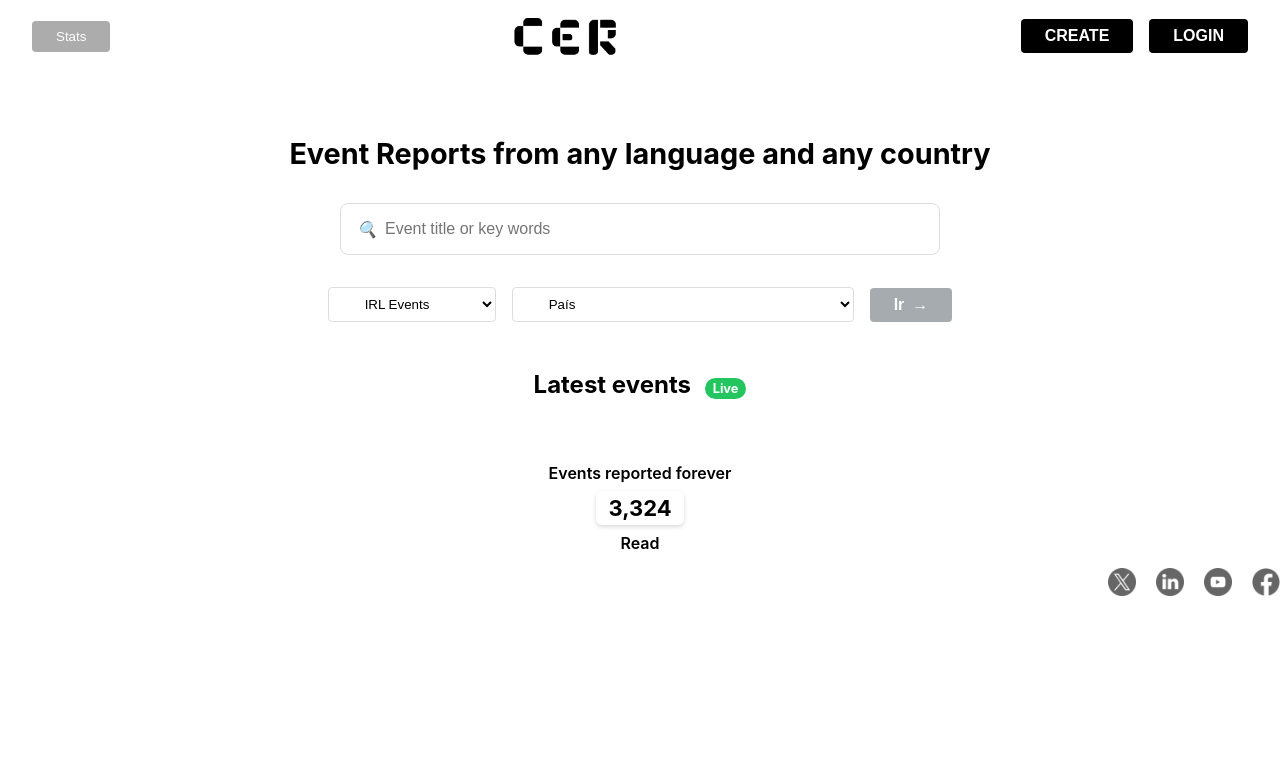
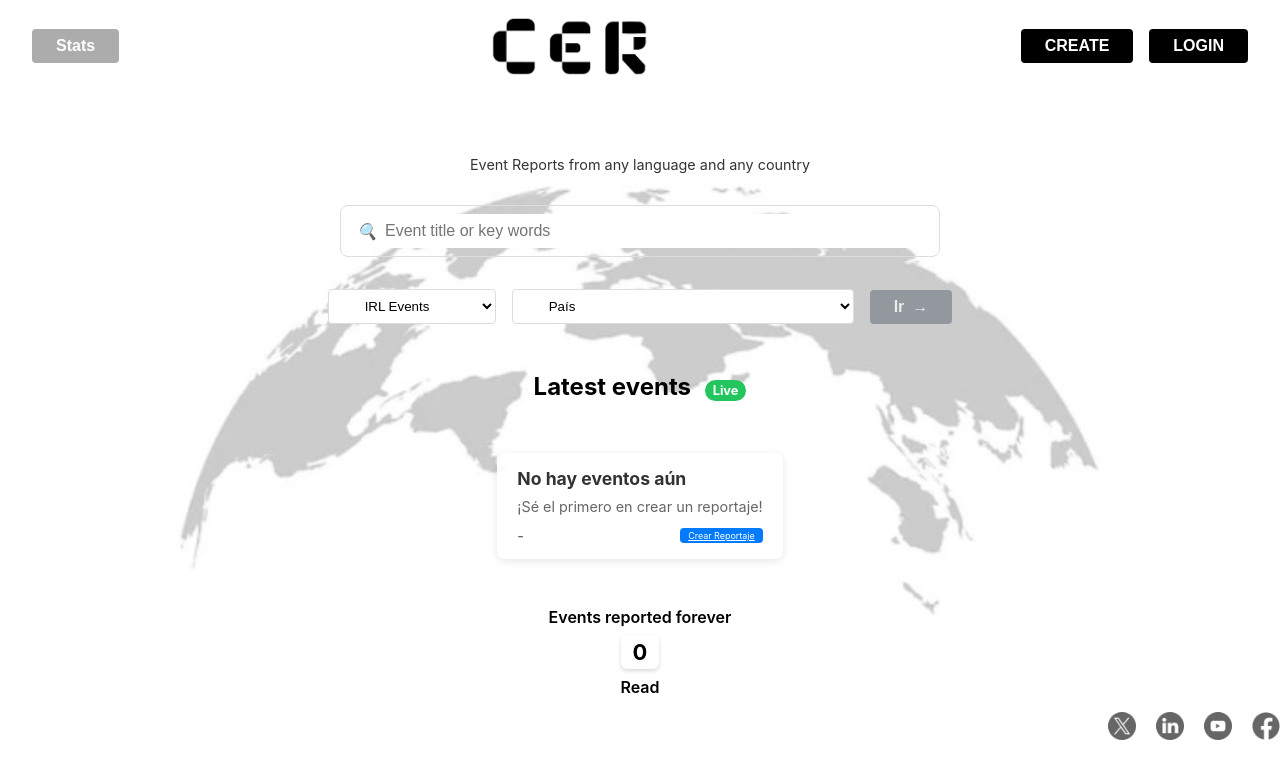
Before and after one commit to Jair24Sanchez/CER, a plain HTML site: page Home/Homepage.html in a window 1280 px wide. Drawn offline with Linux system fonts and the light colour scheme.

Commit message:
Mejorar diseño del Homepage: logo más grande, slogan más pequeño, imagen de fondo, últimos eventos y contador dinámico

```diff
--- a/Home/Homepage.html
+++ b/Home/Homepage.html
@@ -54,8 +54,8 @@
 
         <div class="latest-events">
             <h2>Latest events <span class="live-tag">Live</span></h2>
-            <div class="latest-events-list">
-                <!-- Lista de eventos recientes -->
+            <div class="latest-events-list" id="latestEventsList">
+                <!-- Lista de eventos recientes se llena dinámicamente -->
             </div>
         </div>
     </main>
@@ -63,7 +63,7 @@
 <footer class="footer">
   <div class="footer-left">
     <p>Events reported forever</p>
-    <h2>3,324</h2>
+    <h2 id="totalEvents">0</h2>
     <p>Read</p>
   </div>
 
--- a/Home/HomepageCSS.css
+++ b/Home/HomepageCSS.css
@@ -15,6 +15,23 @@ body {
     font-family: -apple-system, BlinkMacSystemFont, 'Segoe UI', Roboto, sans-serif;
     background-color: var(--background-color);
     color: var(--primary-color);
+    background-image: url('./world.jpg');
+    background-size: cover;
+    background-position: center;
+    background-repeat: no-repeat;
+    background-attachment: fixed;
+    position: relative;
+}
+
+body::before {
+    content: '';
+    position: fixed;
+    top: 0;
+    left: 0;
+    width: 100%;
+    height: 100%;
+    background-color: rgba(255, 255, 255, 0.5);
+    z-index: -1;
 }
 
 nav {
@@ -31,7 +48,7 @@ nav {
 }
 
 .logo {
-    height: 40px;
+    height: 60px;
     margin: 0 auto;
     cursor: pointer;
     transition: transform 0.2s ease;
@@ -48,6 +65,8 @@ nav {
     padding: 0.5rem 1.5rem;
     border-radius: 4px;
     cursor: pointer;
+    font-size: 1rem;
+    font-weight: bold;
 }
 
 .auth-buttons {
@@ -77,7 +96,7 @@ nav {
     border: none;
     padding: 0.6rem 2rem;
     border-radius: 6px;
-    font-weight: 600;
+    font-weight: bold;
     text-transform: uppercase;
     cursor: pointer;
     font-size: 1rem;
@@ -95,7 +114,7 @@ nav {
     border: none;
     padding: 0.6rem 2rem;
     border-radius: 6px;
-    font-weight: 600;
+    font-weight: bold;
     text-transform: uppercase;
     cursor: pointer;
     font-size: 1rem;
@@ -116,7 +135,9 @@ main {
 h1 {
     text-align: center;
     margin: 2rem 0;
-    font-size: 1.8rem;
+    font-size: 0.9rem;
+    font-weight: 400;
+    opacity: 0.8;
 }
 
 .search-container {
@@ -278,7 +299,57 @@ h1 {
 .latest-events-list {
     display: flex;
     flex-direction: column;
-    gap: 1rem;
+    gap: 15px;
+    margin-top: 20px;
+}
+
+.event-item {
+    background: rgba(255, 255, 255, 0.9);
+    border-radius: 8px;
+    padding: 15px 20px;
+    text-align: left;
+    box-shadow: 0 2px 8px rgba(0, 0, 0, 0.1);
+    transition: transform 0.2s ease, box-shadow 0.2s ease;
+    cursor: pointer;
+}
+
+.event-item:hover {
+    transform: translateY(-2px);
+    box-shadow: 0 4px 12px rgba(0, 0, 0, 0.15);
+}
+
+.event-item h3 {
+    margin: 0 0 8px 0;
+    font-size: 1.1em;
+    color: #333;
+}
+
+.event-item p {
+    margin: 0 0 5px 0;
+    color: #666;
+    font-size: 0.9em;
+    line-height: 1.4;
+}
+
+.event-meta {
+    display: flex;
+    justify-content: space-between;
+    align-items: center;
+    margin-top: 10px;
+    font-size: 0.8em;
+    color: #888;
+}
+
+.event-date {
+    font-weight: 500;
+}
+
+.event-category {
+    background: #007bff;
+    color: white;
+    padding: 2px 8px;
+    border-radius: 4px;
+    font-size: 0.7em;
 }
 
 .live-tag {
--- a/Home/js/HomepageJS.js
+++ b/Home/js/HomepageJS.js
@@ -120,6 +120,54 @@ document.addEventListener('DOMContentLoaded', function() {
         }
     }
 
+    // Función para cargar los últimos eventos
+    function loadLatestEvents() {
+        const reportajes = JSON.parse(localStorage.getItem('reportajes') || '[]');
+        const latestEventsList = document.getElementById('latestEventsList');
+
+        if (!latestEventsList) return;
+
+        // Ordenar por fecha más reciente y tomar los últimos 10
+        const latestReportajes = reportajes
+            .sort((a, b) => new Date(b.timestamp) - new Date(a.timestamp))
+            .slice(0, 10);
+
+        if (latestReportajes.length === 0) {
+            latestEventsList.innerHTML = `
+                <div class="event-item">
+                    <h3>No hay eventos aún</h3>
+                    <p>¡Sé el primero en crear un reportaje!</p>
+                    <div class="event-meta">
+                        <span class="event-date">-</span>
+                        <a href="./reporte-por-iniciativa-propia.html" class="event-category">Crear Reportaje</a>
+                    </div>
+                </div>
+            `;
+            return;
+        }
+
+        latestEventsList.innerHTML = latestReportajes.map(reportaje => `
+            <div class="event-item" onclick="window.location.href='./reportajes/leer.html?id=${reportaje.id}'">
+                <h3>${reportaje.title}</h3>
+                <p>${reportaje.content.replace(/<[^>]*>/g, '').substring(0, 100)}${reportaje.content.length > 100 ? '...' : ''}</p>
+                <div class="event-meta">
+                    <span class="event-date">${new Date(reportaje.timestamp).toLocaleDateString()}</span>
+                    <span class="event-category">${reportaje.typeLabel} - ${reportaje.subtypeLabel}</span>
+                </div>
+            </div>
+        `).join('');
+    }
+
+    // Función para actualizar el contador total de eventos
+    function updateTotalEventsCounter() {
+        const reportajes = JSON.parse(localStorage.getItem('reportajes') || '[]');
+        const totalEventsElement = document.getElementById('totalEvents');
+
+        if (totalEventsElement) {
+            totalEventsElement.textContent = reportajes.length.toLocaleString();
+        }
+    }
+
     // Event listeners
     eventTypeSelect.addEventListener('change', updateSecondaryFilter);
     secondaryFilter.addEventListener('change', () => {
@@ -135,6 +183,10 @@ document.addEventListener('DOMContentLoaded', function() {
 
     // Inicializar filtros y cargar eventos iniciales
     updateSecondaryFilter();
+
+    // Cargar últimos eventos y contador
+    loadLatestEvents();
+    updateTotalEventsCounter();
 
     // MODAL CREATE
     const createBtn = document.querySelector('.create-btn');
```
Also changed, not shown: Home/world.jpg (added).
